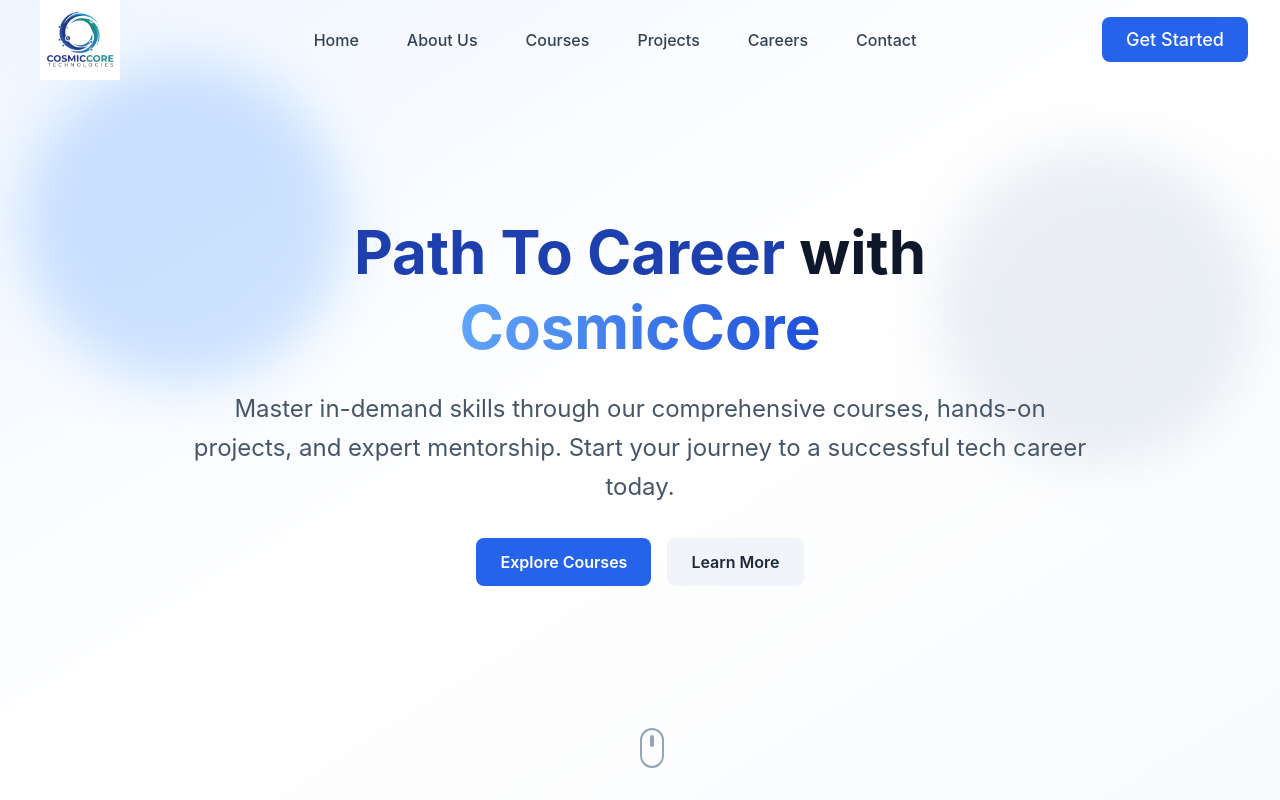
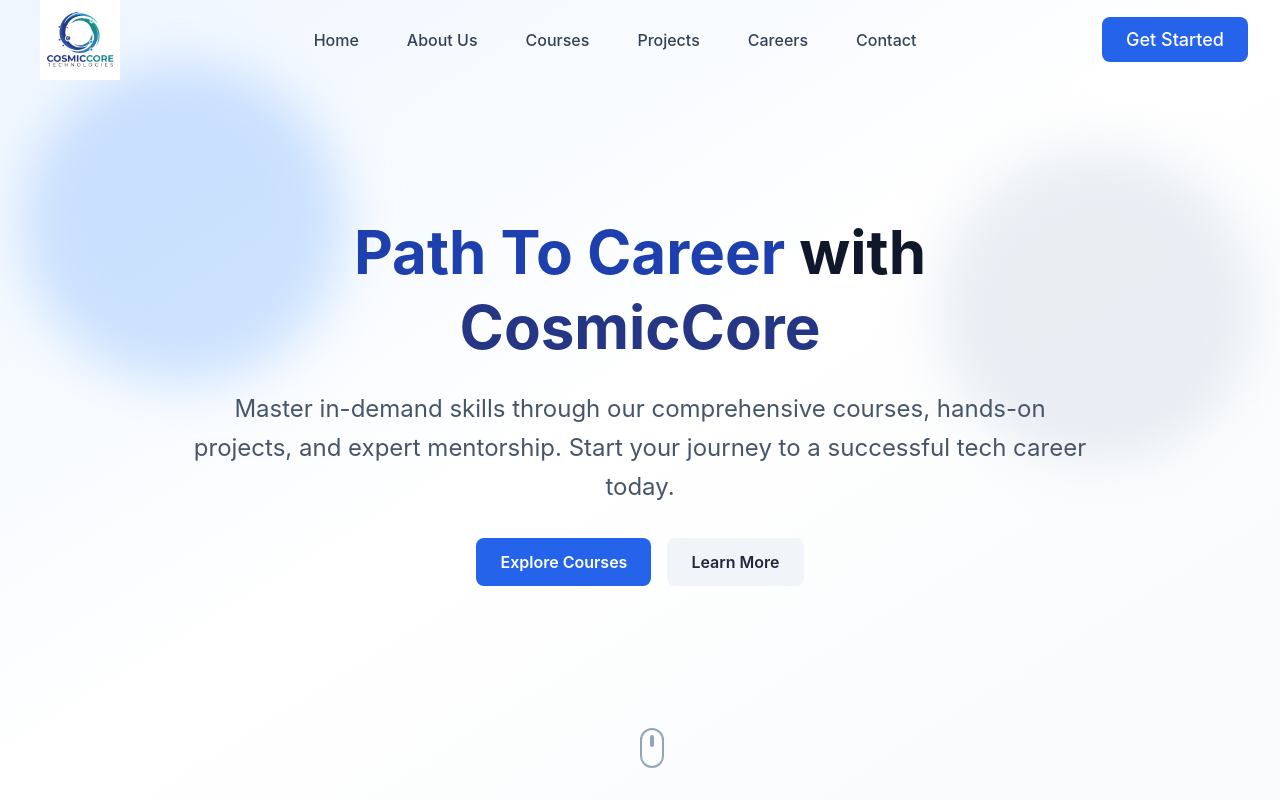
Before and after one commit to vamsireddy22/cosmic-core-website, a React (Create React App) app: page / in a window 1280 px wide. Shown: the top 800 px of the page. Built offline with nearby package versions, Linux system fonts and the light colour scheme.

Commit message:
style(home): set 'CosmicCore' to exact brand color #253684

```diff
--- a/src/pages/Home.tsx
+++ b/src/pages/Home.tsx
@@ -53,7 +53,7 @@
               transition={{ duration: 0.8 }}
             >
               <span className="text-primary-800">Path To Career</span> with{' '}
-              <span className="bg-gradient-to-r from-primary-400 to-primary-700 bg-clip-text text-transparent">CosmicCore</span>
+              <span className="text-[#253684]">CosmicCore</span>
             </motion.h1>
 
             <motion.p
```
